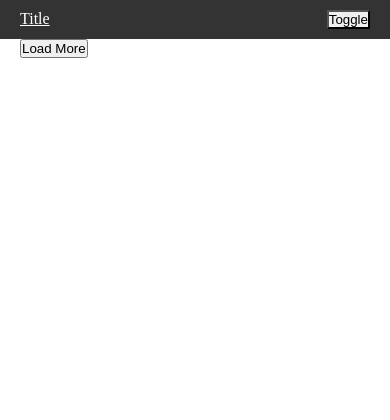
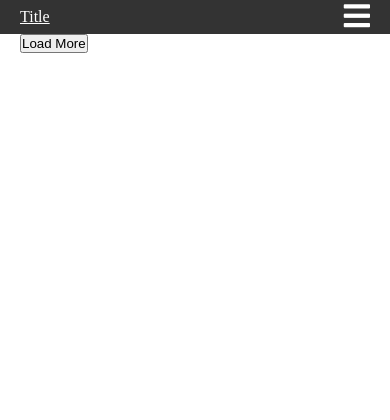
Before and after one commit to benrgreene/Single-Page-Framework, a PHP site: page / in a window 390 px wide. Shown: the top 420 px of the page. Run offline with PHP 8.4, Linux system fonts and the light colour scheme; data that the repository does not hold is empty; some libraries are stand-ins or nearby versions.

Commit message:
feat: add menu styles
Added mobile menu styles, and some desktop menu style.
Menu styling not finished quite yet

```diff
--- a/themes/theme-default/build/main.css
+++ b/themes/theme-default/build/main.css
@@ -55,34 +55,38 @@ footer {
   -webkit-font-smoothing: antialiased; }
 
 .site-header {
-  padding: 10px 0;
   background-color: #333;
   color: #FFF;
   -webkit-font-smoothing: antialiased; }
   .site-header__content {
     display: flex;
-    justify-content: space-between; }
+    justify-content: space-between;
+    align-items: center; }
   .site-header a {
     color: inherit; }
 
+.menu {
+  display: none; }
   @media (min-width: 800px) {
     .menu {
       display: flex; } }
-
   .menu a {
+    display: inline-block;
+    padding: 0 10px;
+    line-height: 44px;
     white-space: nowrap; }
-
   .menu li {
     line-height: 1.2em; }
-
   .menu > li {
-  position: relative;
+    position: relative; }
+    @media (min-width: 800px) {
+      .menu > li {
         margin-left: 60px; }
-  @media (min-width: 800px) {
+        .menu > li:hover {
+          background-color: #404040; }
         .menu > li:hover .sub-menu,
         .menu > li .sub-menu:hover {
           display: block; } }
-
   .menu .sub-menu {
     padding-left: 30px; }
     .menu .sub-menu li {
@@ -95,15 +99,15 @@ footer {
         top: 100%;
         right: 0;
         left: auto !important;
-      display: none;
-      padding-left: 0; }
+        display: none; }
         .menu .sub-menu li {
-        line-height: 1.2em; } }
-
+          padding: 0 10px;
+          line-height: 1.2em;
+          background-color: #EEE;
+          color: #000; } }
   .menu .sub-menu--open .sub-menu li {
     line-height: 1.2em;
     transition: line-height .4s; }
-
   .menu .sub-menu__toggle {
     position: absolute;
     top: 0;
@@ -114,9 +118,32 @@ footer {
       .menu .sub-menu__toggle {
         display: none; } }
 
+.menu-toggle {
+  -webkit-appearance: none;
+  border: none;
+  background-color: transparent;
+  color: #FFF;
+  font-size: 30px;
+  z-index: 20; }
   @media (min-width: 800px) {
     .menu-toggle {
       display: none; } }
+
+@media (max-width: 800px) {
+  .nav-open .menu {
+    display: block; }
+  .site-navigation {
+    position: relative; }
+  .nav-open .site-navigation {
+    position: fixed;
+    top: 0;
+    left: 0;
+    right: 0;
+    bottom: 0;
+    background-color: #333; }
+  .nav-open .menu-toggle {
+    position: absolute;
+    right: 20px; } }
 
 .post-wrapper {
   display: flex;
--- a/themes/theme-default/src/styles/components/header.scss
+++ b/themes/theme-default/src/styles/components/header.scss
@@ -1,5 +1,4 @@
 .site-header {
-  padding: 10px 0;
   background-color: $c-dark-grey;
   color: $c-white;
   -webkit-font-smoothing: antialiased;
@@ -7,6 +6,7 @@
   &__content {
     display: flex;
     justify-content: space-between;
+    align-items: center;
   }
 
   a {
--- a/themes/theme-default/src/styles/components/menu.scss
+++ b/themes/theme-default/src/styles/components/menu.scss
@@ -1,9 +1,14 @@
 .menu {
+  display: none;
+
   @include media-from($break-menu) {
     display: flex;
   }
 
   a {
+    display: inline-block;
+    padding: 0 10px;
+    line-height: 44px;
     white-space: nowrap;
   }
 
@@ -13,9 +18,14 @@
 
   & > li {
     position: relative;
-    margin-left: 60px;
 
     @include media-from($break-menu) {
+      margin-left: 60px;
+
+      &:hover {
+        background-color: lighten($c-dark-grey, 5%);
+      }
+
       &:hover .sub-menu,
       & .sub-menu:hover {
         display: block;
@@ -38,10 +48,12 @@
       right: 0;
       left: auto !important;
       display: none;
-      padding-left: 0;
 
       li {
+        padding: 0 10px;
         line-height: 1.2em;
+        background-color: $c-uber-light-grey;
+        color: $c-black;
       }
     }
   }
@@ -66,4 +78,34 @@
 
 .menu-toggle {
   @include mobile-only();
+  -webkit-appearance: none;
+  border: none;
+  background-color: transparent;
+  color: $c-white;
+  font-size: 30px;
+  z-index: 20;
 }
+
+@include media-to($break-menu) {
+  .nav-open .menu {
+    display: block;
+  }
+
+  .site-navigation {
+    position: relative;
+  }
+
+  .nav-open .site-navigation {
+    position: fixed;
+    top: 0;
+    left: 0;
+    right: 0;
+    bottom: 0;
+    background-color: $c-dark-grey;
+  }
+
+  .nav-open .menu-toggle {
+    position: absolute;
+    right: $gutter;
+  }
+}
--- a/themes/theme-default/src/styles/defaults/variables.scss
+++ b/themes/theme-default/src/styles/defaults/variables.scss
@@ -8,6 +8,7 @@ $large:      1200px;
 $gutter:     20px;
 
 // Coloring
+$c-black: #000;
 $c-dark-grey: #333;
 $c-medium-grey: #777;
 $c-uber-light-grey: #EEE;
```
Also changed, not shown: themes/theme-default/src/scripts/components/Menu.js (+16 -2 lines), themes/theme-default/build/index.build.js. Lines whose indentation alone changed are shown as unchanged.
